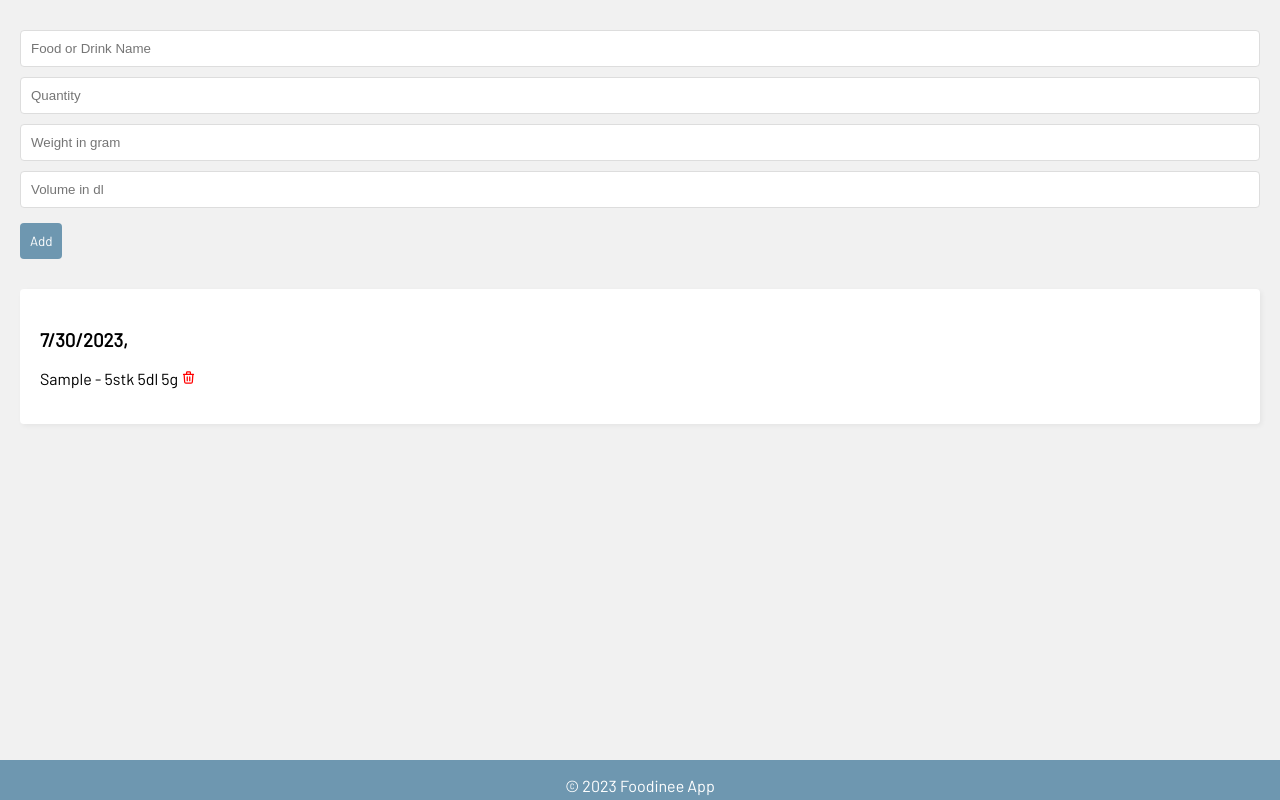
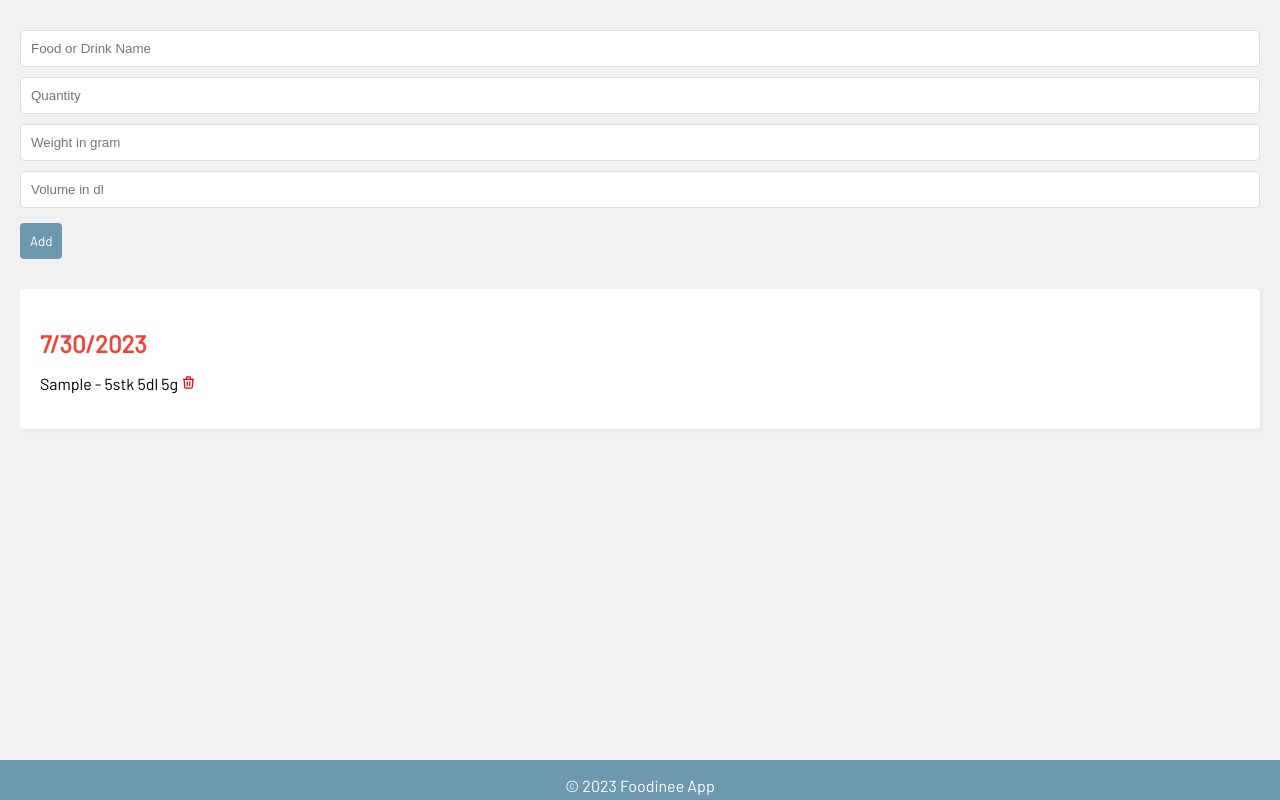
Before and after one commit to joarchris/foodinee, a React (Vite) app: page / in a window 1280 px wide. Both pictures are taken after typing "Sample", "5", "5", "5" into the empty fields and a click on the button "Add". Built offline with nearby package versions, Linux system fonts and the light colour scheme.

Commit message:
new listing component

```diff
--- a/src/components/FoodListForDay.jsx
+++ b/src/components/FoodListForDay.jsx
@@ -18,21 +18,17 @@ function FoodListForDay({ foodItems, onDelete }) {
   console.log('grouped items:', groupedItems);
 
   // Sort the keys (dates) in reverse order to display the newest item at the top
-  const sortedDates = Object.keys(groupedItems)
-    .sort((a, b) => new Date(b) - new Date(a))
-    .reverse();
+  const sortedDates = Object.keys(groupedItems).sort((a, b) => new Date(b) - new Date(a));
   console.log('sorted dates:', sortedDates);
   return (
     <div>
       {sortedDates
-        .reverse()
         // Reverse the sortedDates array to have newest date groups on top
         .map((date) => (
           <div className="listing-details" key={date}>
             <h3>{date}</h3>
             {groupedItems[date]
               .sort((a, b) => new Date(b.timestamp) - new Date(a.timestamp))
-              .reverse()
               .map((item) => (
                 <p key={item.id}>
                   {item.name} - {item.quantity && <span>{item.quantity}stk</span>}{' '}
--- a/src/components/FoodTracker.jsx
+++ b/src/components/FoodTracker.jsx
@@ -1,6 +1,7 @@
 // FoodTracker.js
 import React, { useState, useEffect } from 'react';
 import FoodListForDay from './FoodListForDay';
+import SortedFoodList from './SortedFoodList';
 
 function FoodTracker() {
   const [foodName, setFoodName] = useState('');
@@ -44,6 +45,9 @@ function FoodTracker() {
         weight: parseInt(weight),
         volume: parseInt(volume),
         timestamp: new Date().toLocaleString(),
+        year: new Date().getFullYear(),
+        month: new Date().getMonth(),
+        date: new Date().getDate(),
       };
 
       setFoodItems((prevFoodItems) => [...prevFoodItems, newFoodItem]);
@@ -74,7 +78,7 @@ function FoodTracker() {
         <input type="number" value={volume} onChange={handleChangeVolume} placeholder="Volume in dl" />
         <button type="submit">Add</button>
       </form>
-      <FoodListForDay foodItems={foodItems} onDelete={handleDelete} />
+      <SortedFoodList foodItems={foodItems} onDelete={handleDelete} />
     </div>
   );
 }
--- /dev/null
+++ b/src/components/SortedFoodList.jsx
@@ -0,0 +1,45 @@
+import { TrashIcon } from '@heroicons/react/outline';
+import React from 'react';
+
+function SortedFoodList({ foodItems, onDelete }) {
+  // Group the food items by date
+  const groupedItems = foodItems.reduce((groups, item) => {
+    const dateKey = item.timestamp.split(',')[0]; // Extract date part
+    if (!groups[dateKey]) {
+      groups[dateKey] = [];
+    }
+    groups[dateKey].push(item);
+    return groups;
+  }, {});
+
+  // Sort the groups by newest date
+  const sortedGroups = Object.keys(groupedItems)
+    .sort((a, b) => new Date(b).getTime() - new Date(a).getTime())
+    .map((dateKey) => ({
+      dateKey,
+      items: groupedItems[dateKey],
+    }));
+
+  return (
+    <div>
+      {sortedGroups.map((group) => (
+        <div className="listing-details" key={group.dateKey}>
+          <h2>{group.dateKey}</h2>
+          <p>
+            {group.items.map((item) => (
+              <p key={item.id}>
+                {item.name} - {item.quantity && <span>{item.quantity}stk</span>} {item.volume && <span>{item.volume}dl</span>}{' '}
+                {item.weight && <span>{item.weight}g</span>}{' '}
+                <span className="cursor-pointer ml-2" onClick={() => onDelete(item.id)}>
+                  <TrashIcon height={15} color={'red'} />
+                </span>
+              </p>
+            ))}
+          </p>
+        </div>
+      ))}
+    </div>
+  );
+}
+
+export default SortedFoodList;
```
